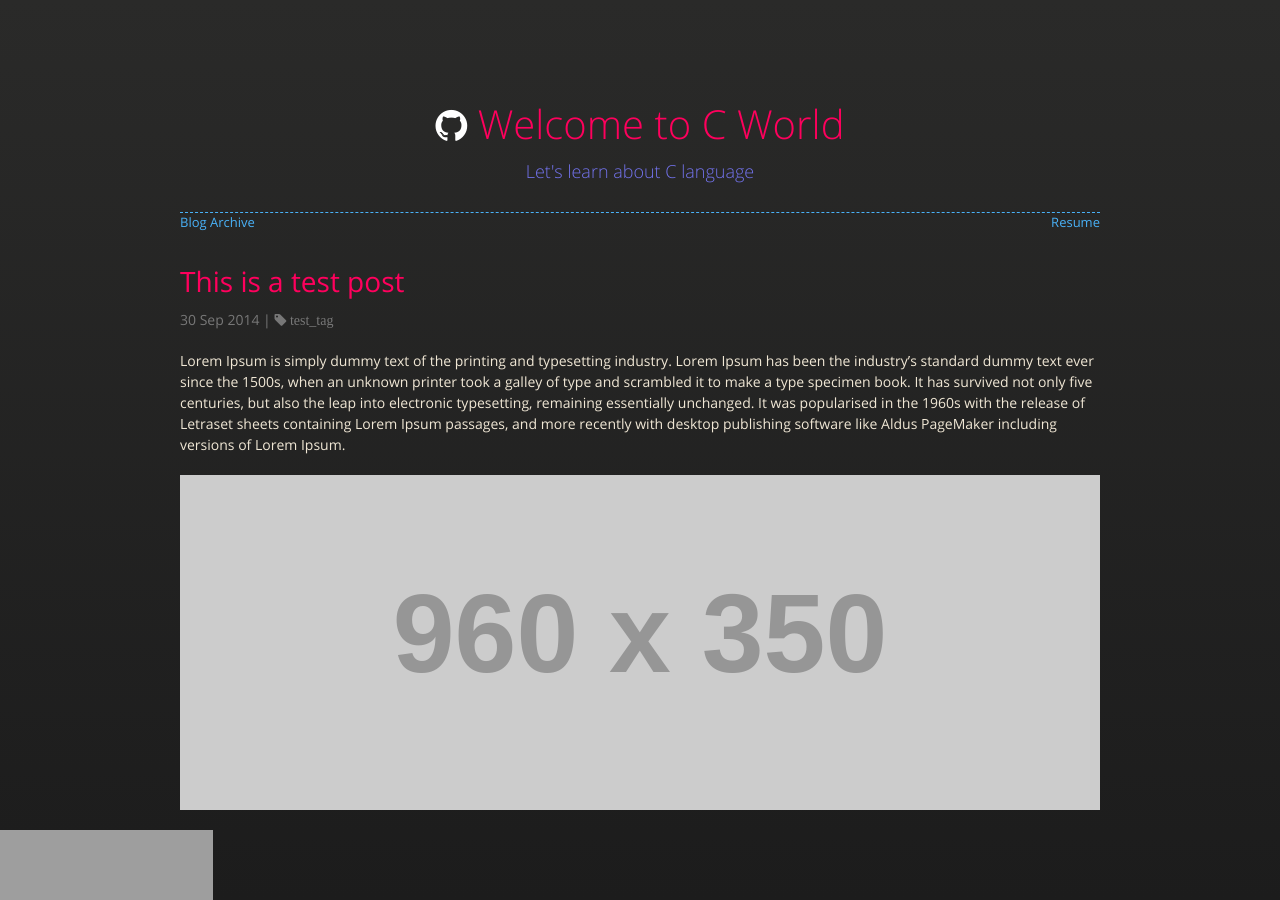
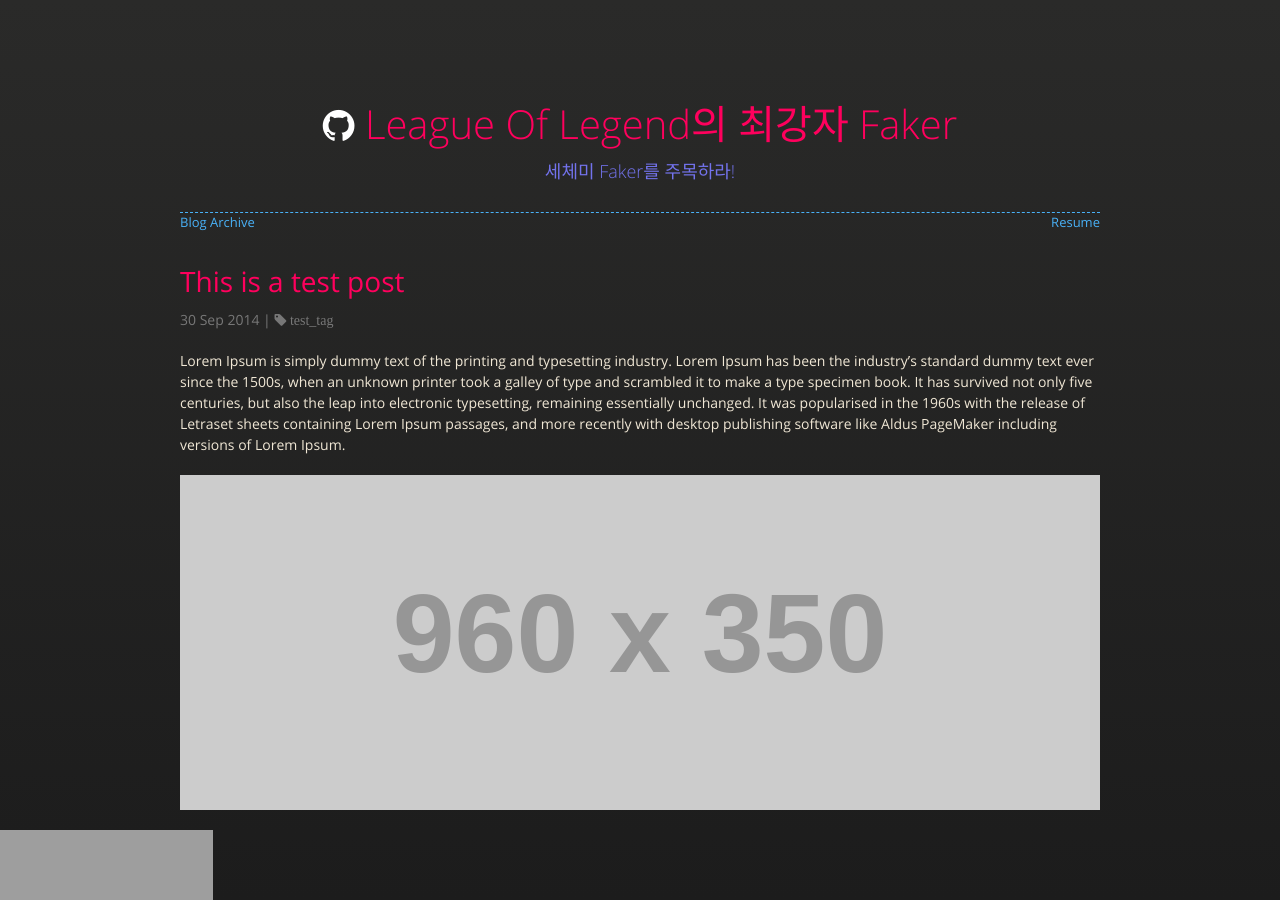
Before and after one commit to msk21star/msk21star.github.io, a Jekyll site: the page built from _posts/2014-09-30-my-test-post.md, in a window 1280 px wide and 900 px high. Built offline with Jekyll 4.4.1, drawn with Linux system fonts in a browser that asks for light colours; nearby versions of some CDN libraries; comment, search, counter and statistics services are not loaded.

Commit message:
Update title.html

```diff
--- a/_includes/title.html
+++ b/_includes/title.html
@@ -7,13 +7,13 @@
     {% if site.stackoverflow %}
       <a id="so-ic" href="{{site.stackoverflow}}"><i class="fa fa-stack-overflow"></i></a>
     {% endif %}
-    <a id="sitename" href="/">Welcome to C World</a>
+    <a id="sitename" href="/"> League Of Legend의 최강자 Faker</a>
   </h1>
 <div style="block">
 
 </div>
   <!-- Add something about you in p tag-->
-  <p>Let's learn about C language</p>
+  <p>세체미 Faker를 주목하라!</p>
   <hr/>
 
   {% include nav-links.html %}
```
